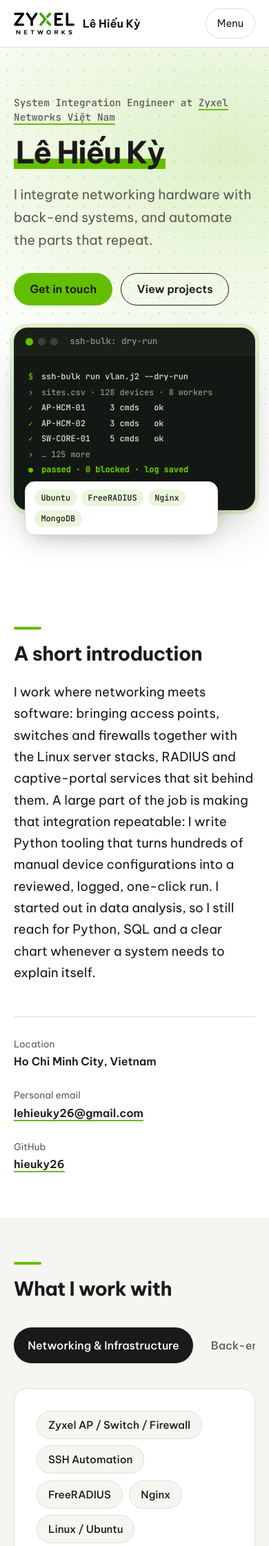
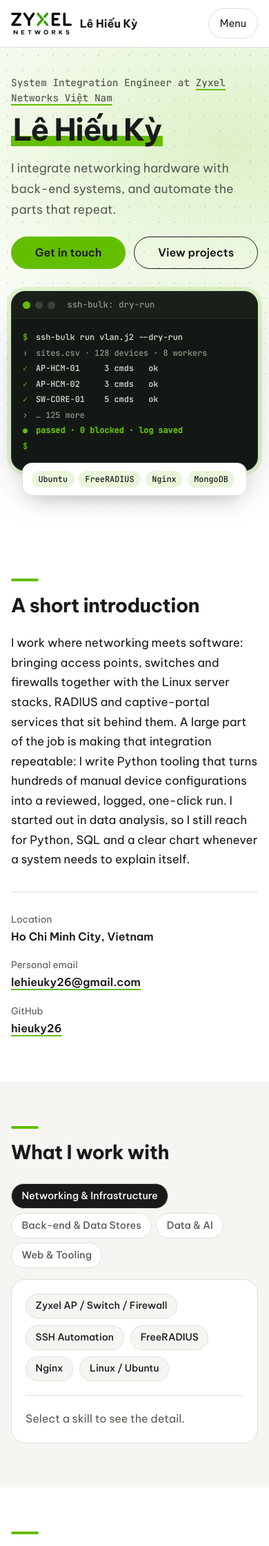
Before and after one commit to hieuky26/portfolio, a FastAPI app: page / in a window 390 px wide. Shown: the top 2242 px of the page at 69% size. Run offline with FastAPI, Linux system fonts and the light colour scheme.

Commit message:
Chinh giao dien dien thoai: sua menu mobile, hero, tab ky nang
- Menu mobile nam trong <details> nen chua co style: bo dau cham, gach chan, them nen va bong do
- Khung stack nam duoi terminal thay vi de len dong cuoi
- Hero cao theo noi dung, tab ky nang xuong dong thay vi cuon ngang
- Thu gon khoang dem va co chu o man hinh <= 600px

Co-Authored-By: Claude Opus 5.5 <noreply@anthropic.com>

```diff
--- a/static/css/style.css
+++ b/static/css/style.css
@@ -120,11 +120,21 @@ nav a.lang { border: 1px solid var(--line); color: var(--ink); }
   padding: .5rem 1rem; border: 1px solid var(--line); border-radius: 999px; font-size: .92rem;
 }
 .menu summary::-webkit-details-marker { display: none; }
+.menu[open] summary { background: var(--ink); color: var(--bg); border-color: var(--ink); }
+/* Menu mobile nam trong <details>, khong phai <nav>, nen can style rieng */
 .menu ul {
-  position: absolute; right: 0; top: calc(100% + .5rem); min-width: 210px;
-  background: var(--bg); border: 1px solid var(--line); border-radius: var(--r);
-  padding: .5rem; flex-direction: column; align-items: stretch;
+  position: absolute; right: 0; top: calc(100% + .6rem); z-index: 30; min-width: 220px;
+  list-style: none; margin: 0; padding: .5rem;
+  display: flex; flex-direction: column; gap: .15rem;
+  background: var(--bg); border: 1px solid var(--line); border-radius: 16px;
+  box-shadow: 0 18px 40px -16px rgb(0 0 0 / .3);
 }
+.menu a {
+  display: block; padding: .7rem 1rem; border-radius: 10px;
+  text-decoration: none; font-size: 1rem; color: var(--ink);
+}
+.menu a:hover, .menu a:focus-visible { background: var(--surface); }
+.menu li:last-child { margin-top: .25rem; padding-top: .25rem; border-top: 1px solid var(--line); }
 @media (max-width: 860px) { .desk { display: none; } .menu { display: block; } }
 @media (max-width: 520px) { .brand small { display: none; } }
 
@@ -403,6 +413,46 @@ footer .wrap { display: flex; flex-wrap: wrap; justify-content: space-between; g
   .panel:not([hidden]), .detail.swap span { animation: none; }
 }
 
+/* ---------- Dien thoai ---------- */
+@media (max-width: 600px) {
+  .wrap { width: min(100% - 2rem, var(--max)); }
+
+  /* Hero cao theo noi dung thay vi bang ca man hinh */
+  .hero { min-height: 0; padding-block: 2.5rem 3.5rem; }
+  h1 { margin: .75rem 0 1rem; }
+  .hero .lead { font-size: 1.1rem; }
+  .cta-row { margin-top: 1.5rem; }
+  .cta-row .btn { flex: 1 1 auto; justify-content: center; }
+
+  /* Khung stack nam duoi terminal, khong de len chu */
+  .term-wrap { padding: 0; }
+  .term__stack { position: relative; left: auto; bottom: auto; max-width: none; margin: -.75rem 1rem 0; }
+  .term__body { padding: 1rem 1rem 1.5rem; }
+
+  .statement { font-size: 1.05rem; }
+  .facts { gap: 1rem; margin-top: 2rem; }
+
+  /* Tab ky nang xuong dong thay vi cuon ngang */
+  .tabs { gap: 1rem; margin-top: 1.75rem; }
+  .tablist { flex-wrap: wrap; overflow: visible; gap: .4rem; padding-bottom: 0; }
+  .tablist button { padding: .5rem .9rem; font-size: .9rem; border-color: var(--line); background: var(--bg); }
+  .panel { padding: 1.25rem; min-height: 0; gap: 1.25rem; }
+  .chip { font-size: .88rem; padding: .45rem .85rem; }
+
+  .job { padding-block: 1.75rem; }
+  .bul li { margin-bottom: .5rem; }
+
+  .bento { margin-top: 2rem; gap: .75rem; }
+  .tile { padding: 1.25rem; }
+  .t-a h3, .t-b h3 { font-size: 1.3rem; }
+  .tile h3 { font-size: 1.15rem; }
+
+  .mailrow { margin-top: 1.5rem; gap: .75rem; }
+  .mail { font-size: 1.45rem; }
+  .meta { gap: 1rem; margin-top: 2rem; padding-top: 1.5rem; }
+  footer .wrap { flex-direction: column; }
+}
+
 /* ---------- In / xuat PDF (Ctrl+P) dung lam CV nhanh ---------- */
 @media print {
   .top, .menu, .cta-row, .term-wrap, .mailrow .btn, footer a { display: none !important; }
```
